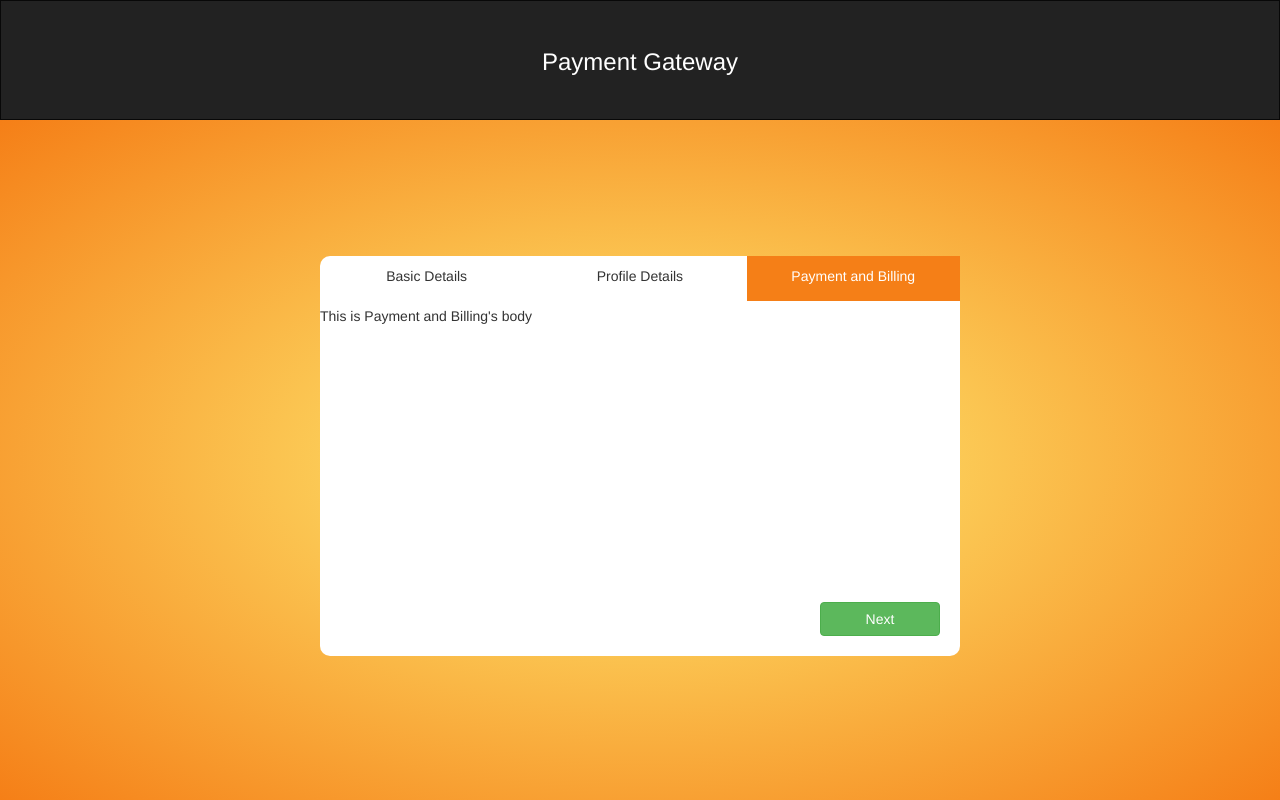
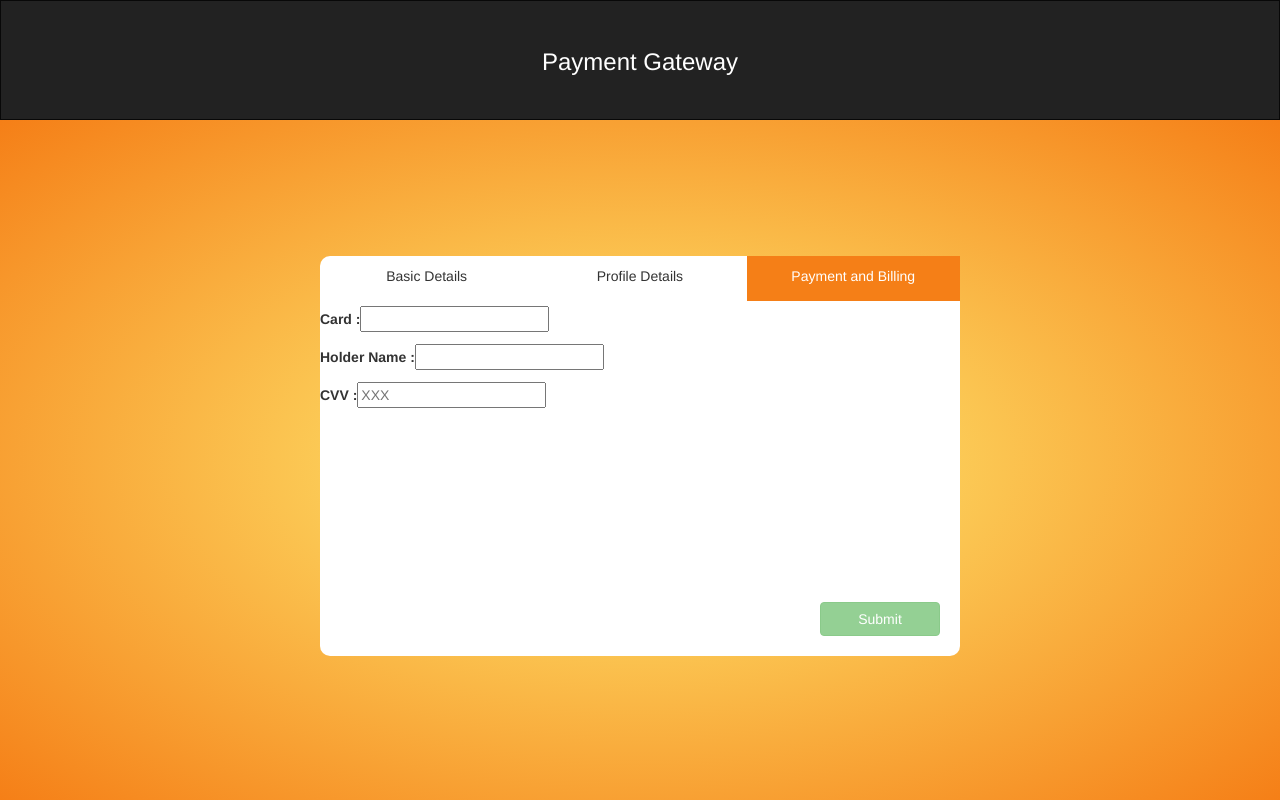
Before and after one commit to rkalra1996/Multi-step-Form, an Angular app: page /step3 in a window 1280 px wide. Built offline with nearby package versions, Linux system fonts and the light colour scheme.

Commit message:
basic form validation on last step is now active

```diff
--- a/src/app/multi-step-module/multi-form/multi-form.component.css
+++ b/src/app/multi-step-module/multi-form/multi-form.component.css
@@ -63,6 +63,14 @@ ol {
     min-height: 37vh;
 }
 
+.form-row {
+    width: 100%;
+}
+
+.form-row::after {
+    margin-bottom: 10px;
+}
+
 .multi-form-button {
     width: 100%;
 }
--- a/src/app/multi-step-module/multi-step-module.module.ts
+++ b/src/app/multi-step-module/multi-step-module.module.ts
@@ -7,9 +7,12 @@ import { NotFound404Component } from './_server-error-components/not-found404/no
 import { PaymentAndBillingComponent } from './payment-and-billing/payment-and-billing.component';
 import { ProfileInformationComponent } from './profile-information/profile-information.component';
 
+import { ReactiveFormsModule } from '@angular/forms';
+
 @NgModule({
   imports: [
     CommonModule,
+    ReactiveFormsModule,
     MultiStepModuleRoutingModule
   ],
   declarations: [
@@ -19,6 +22,7 @@ import { ProfileInformationComponent } from './profile-information/profile-infor
   exports : [
     CommonModule,
     FormsModule,
+    ReactiveFormsModule,
     MultiFormComponent,
     MultiStepModuleRoutingModule
   ]
--- a/src/app/multi-step-module/payment-and-billing/payment-and-billing.component.html
+++ b/src/app/multi-step-module/payment-and-billing/payment-and-billing.component.html
@@ -8,9 +8,21 @@
                 <li class="current" routerLink="/step3">{{stepTitle}}</li>
               </ol>
         </div>
-        <div class="row row col-sm-12 col-md-5 multi-form-body">This is {{stepTitle}}'s body</div>
+        <div class="row row col-sm-12 col-md-5 multi-form-body">
+          <form [formGroup]="paymentFG">
+            <div class="row col-sm-12 col-md-5 form-row">
+                <label>Card :</label><input type="text" formControlName="CardNumber" maxlength="16">
+            </div>
+            <div class="row col-sm-12 col-md-5 form-row">
+                <label>Holder Name :</label><input type="text" formControlName="HolderName">
+            </div>
+            <div class="row col-sm-12 col-md-5 form-row">
+                <label>CVV :</label><input type="text" formControlName="CVV" placeholder="XXX">
+            </div>
+          </form>
+        </div>
         <div class="row row col-sm-12 col-md-5 multi-form-button">
-          <button class="btn btn-success pull-right" routerLink="{{nextUrl}}">Next</button>
+          <button class="btn btn-success pull-right" type="submit" (click)="onSubmit()" [disabled]="!paymentFG.valid">Submit</button>
         </div>
       </div>
     </div>
--- a/src/app/multi-step-module/payment-and-billing/payment-and-billing.component.ts
+++ b/src/app/multi-step-module/payment-and-billing/payment-and-billing.component.ts
@@ -1,4 +1,5 @@
 import { Component, OnInit } from '@angular/core';
+import { FormBuilder, FormControl, Validators, FormGroup } from '@angular/forms';
 
 @Component({
   selector: 'app-payment-and-billing',
@@ -12,9 +13,20 @@ export class PaymentAndBillingComponent implements OnInit {
   stepTitle : string = 'Payment and Billing'
   nextUrl : string = '/404'
 
-  constructor() { }
+  paymentFG : FormGroup;
+
+  constructor(private fb: FormBuilder) { }
 
   ngOnInit() {
+    this.paymentFG = this.fb.group({
+      CardNumber : new FormControl('', [Validators.required]),
+      CVV : new FormControl('', [Validators.required]),
+      HolderName : new FormControl('', [Validators.required])
+    });
+  }
+
+  onSubmit() : void{
+    console.log(this.paymentFG.value);
   }
 
 }
```
